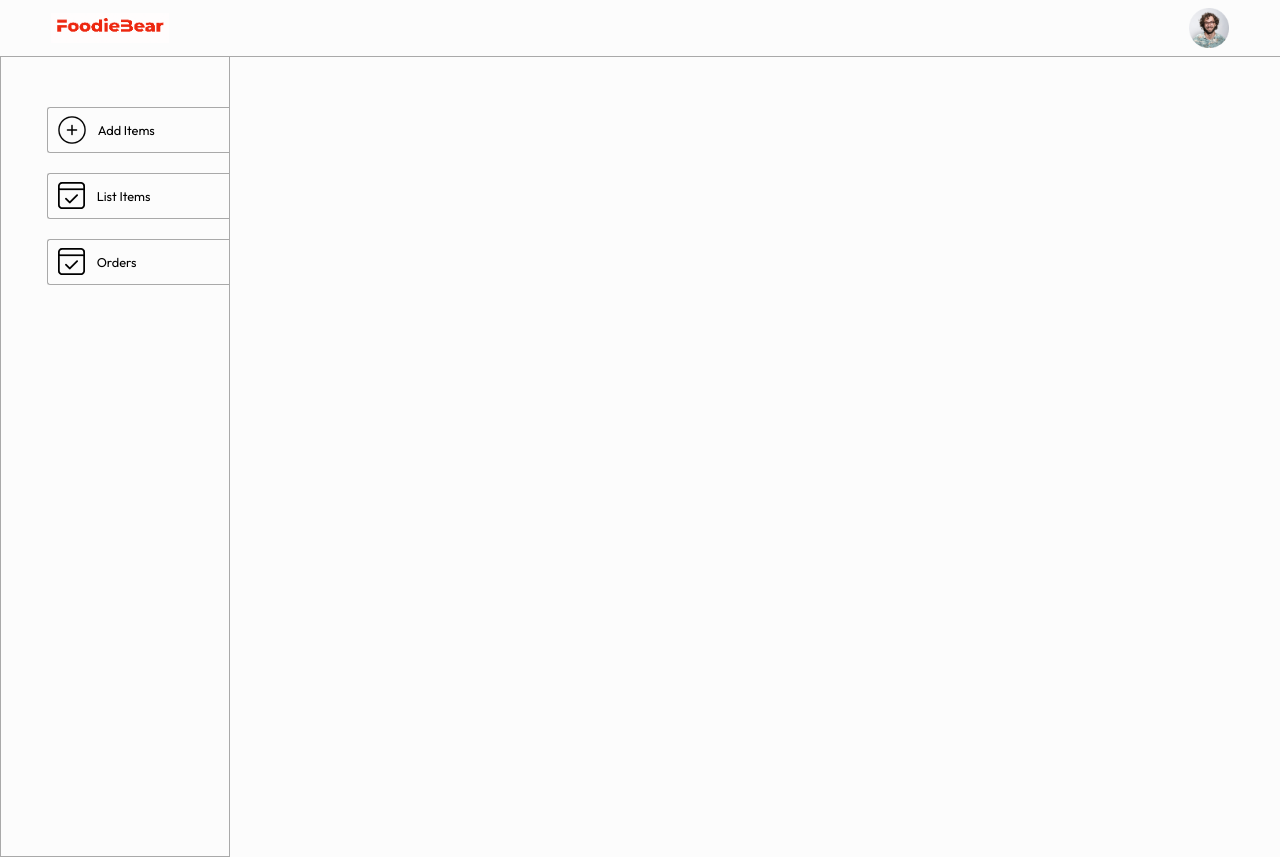
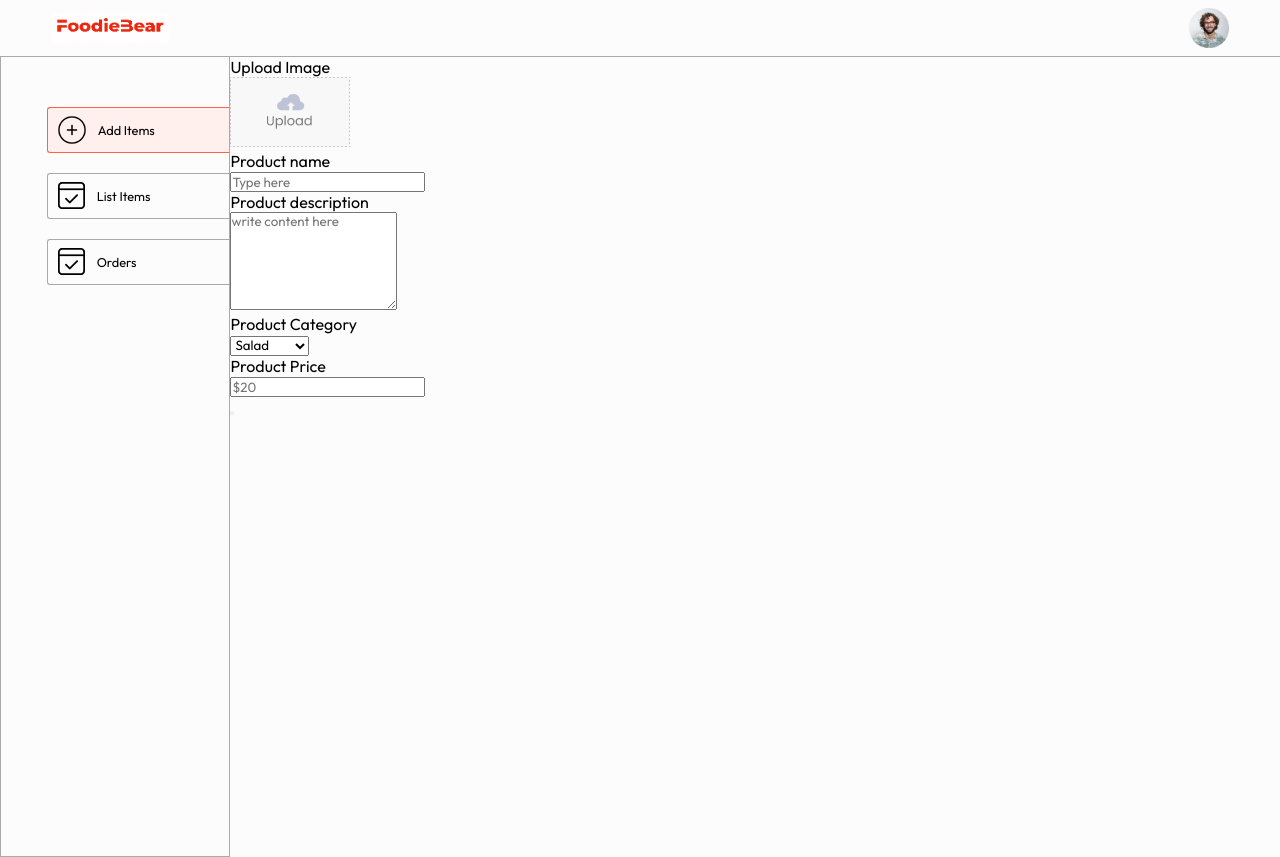
Before and after one commit to HAXAZE/FoodieBear, a React (Vite) app in the folder admin/: page /add in a window 1280 px wide. Built offline with nearby package versions, Linux system fonts and the light colour scheme.

Commit message:
adding (add,list and orders logic for admin)

```diff
--- a/admin/src/App.jsx
+++ b/admin/src/App.jsx
@@ -1,6 +1,12 @@
 import React from 'react'
 import Navbar from './components/Navbar/Navbar'
 import Sidebar from './components/Sidebar/Sidebar'
+import { Routes } from 'react-router-dom'
+import { Route } from 'react-router-dom'
+
+import Orders from './pages/Orders/Orders'
+import Add from './pages/Add/Add'
+import List from './pages/List/List'
 const App = () => {
   return (
     <div>
@@ -8,6 +14,11 @@ const App = () => {
       <hr/>
       <div className="app-content">
       <Sidebar/>
+      <Routes>
+        <Route path ="/add" element={<Add/>}/>
+        <Route path ="/list" element={<List/>}/>
+        <Route path ="/orders" element={<Orders/>}/>
+      </Routes>
       </div>
     </div>
   )
--- a/admin/src/components/Sidebar/Sidebar.css
+++ b/admin/src/components/Sidebar/Sidebar.css
@@ -25,7 +25,10 @@
     cursor: pointer;
 }
 
-
+.sidebar-option.active{
+    background-color: #fff0ed;
+    border-color: tomato;
+}
 @media (max-width:900px) {
     .sidebar-option p{
         display: none;
--- a/admin/src/components/Sidebar/Sidebar.jsx
+++ b/admin/src/components/Sidebar/Sidebar.jsx
@@ -1,22 +1,23 @@
 import React from 'react'
 import './Sidebar.css'
 import { assets } from '../../assets/assets'
+import { NavLink } from 'react-router-dom'
 const Sidebar = () => {
   return (
     <div className='sidebar'>
      <div className="sidebar-options">
-      <div className="sidebar-option">
+      <NavLink to='/add' className="sidebar-option">
         <img src={assets.add_icon} alt="" />
         <p>Add Items</p>
-      </div>
-      <div className="sidebar-option">
+      </NavLink>
+      <NavLink to='/list' className="sidebar-option">
         <img src={assets.order_icon} alt="" />
         <p>List Items</p>
-      </div>
-      <div className="sidebar-option">
+      </NavLink>
+      <NavLink to='/orders' className="sidebar-option">
         <img src={assets.order_icon} alt="" />
         <p>Orders</p>
-      </div>
+      </NavLink>
       </div>
     </div>
   )
--- /dev/null
+++ b/admin/src/pages/Add/Add.jsx
@@ -0,0 +1,49 @@
+import React from 'react'
+import './Add.css'
+import { assets } from '../../assets/assets'
+const Add = () => {
+  return (
+    <div className='add'>
+        <form className='flex-col'>
+            <div className="add-img-upload flex-col">
+                <p>Upload Image</p>
+                <label htmlFor="image">
+                    <img src={assets.upload_area} alt="" />
+                </label>
+                <input type="file" id="image" hidden required/>
+            </div>
+            <div className="add-product-name flex-col">
+                <p>Product name </p>
+                <input type="text" name='name' placeholder='Type here'/>
+            </div>
+            <div className="add-product-description flex-col">
+                <p>Product description</p>
+                <textarea name="description"rows="6" placeholder='write content here' ></textarea>
+            </div>
+            <div className="add-category-price">
+                <div className="add-category flex-col">
+                    <p>Product Category</p>
+                    <select name="category">
+                        <option value="Salad">Salad</option>
+                        <option value="Rolls">Rolls</option>
+                        <option value="Deserts">Deserts</option>
+                        <option value="Sandwich">Sandwich</option>
+                        <option value="Cake">Cake</option>
+                        <option value="Pure Veg">Pure Veg</option>
+                        <option value="Pasta">Pasta</option>
+                        <option value="Noodles">Noodles</option>
+                    </select>
+                </div>
+                <div className="add-price flex-col">
+                    <p>Product Price</p>
+                    <input type="Number" name='price' placeholder='$20' />
+                </div>
+            </div>
+            <button></button>
+        </form>
+
+    </div>
+  )
+}
+
+export default Add
--- /dev/null
+++ b/admin/src/pages/List/List.jsx
@@ -0,0 +1,11 @@
+import React from 'react'
+import './List.css'
+const List = () => {
+  return (
+    <div>
+
+    </div>
+  )
+}
+
+export default List
--- /dev/null
+++ b/admin/src/pages/Orders/Orders.jsx
@@ -0,0 +1,11 @@
+import React from 'react'
+import './Orders.css'
+const Orders = () => {
+  return (
+    <div>
+
+    </div>
+  )
+}
+
+export default Orders
```
Also changed, not shown: admin/src/pages/Add/Add.css (added), admin/src/pages/List/List.css (added), admin/src/pages/Orders/Orders.css (added).
